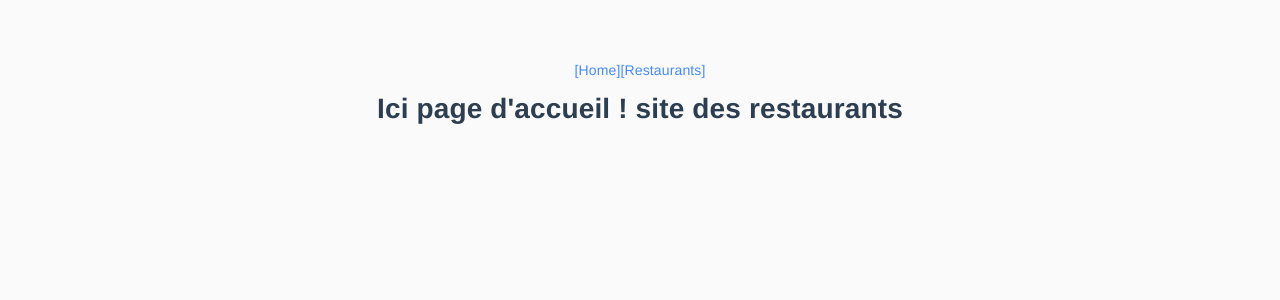
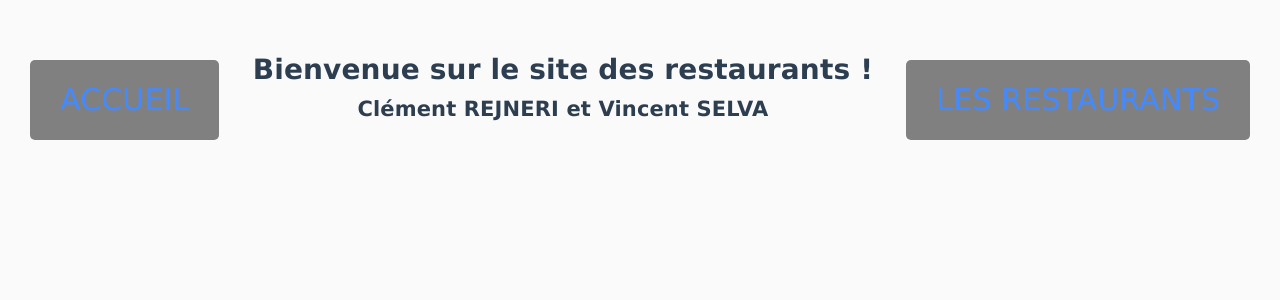
Before and after one commit to VinceSelva/projet-buffa-vuejs, a Vue app: page / in a window 1280 px wide. Shown: the top 300 px of the page. Built offline with nearby package versions, Linux system fonts and the light colour scheme.

Commit message:
Modification Note et données

```diff
--- a/src/App.vue
+++ b/src/App.vue
@@ -1,8 +1,16 @@
 <template>
   <div id="app">
-    <router-link to="/">[Home]</router-link>
-    <router-link to="/restaurants">[Restaurants]</router-link>
-     <router-view></router-view>
+    <div class="accMenu">
+      <router-link to="/">Accueil</router-link>
+    </div>
+
+    <div class="restMenu">
+      <router-link to="/restaurants">Les restaurants</router-link>
+    </div>
+       <router-view></router-view>
+    <!--<div class="imgAcc">
+      <img src="../src/assets/fond_accueil.png">
+    </div>-->
   </div>
 </template>
 
@@ -24,6 +32,38 @@ export default {
 </script>
 
 <style>
+
+*{
+  font-family: Lucida Sans Unicode;
+}
+
+.accMenu,
+.restMenu{
+  margin-bottom: 100px;
+  text-transform: uppercase;
+  text-decoration: none;
+  font-size: 30px;
+  background-color: grey;
+  padding: 30px;
+  border-radius: 5px;
+}
+
+
+.accMenu{
+  margin-left: 30px;
+  float: left;
+}
+
+.restMenu{
+  margin-right: 30px;
+  float: right;
+}
+
+.imgAcc{
+  width: auto !important;
+  height: 10px !important;
+}
+
 #app {
   font-family: "Avenir", Helvetica, Arial, sans-serif;
   -webkit-font-smoothing: antialiased;
--- a/src/components/HelloWorld.vue
+++ b/src/components/HelloWorld.vue
@@ -1,6 +1,7 @@
 <template>
   <div>
-   <h1>Ici page d'accueil ! {{msg}}</h1>
+   <h1>Bienvenue sur le site des restaurants !</h1>
+   <h2>{{msg}}</h2>
    <!--
    <div>
       <small>Flat</small>
--- a/src/components/RestaurantDetail.vue
+++ b/src/components/RestaurantDetail.vue
@@ -1,6 +1,6 @@
 <template>
   <div>
-    <h1>Details du restaurant {{nom}}</h1>
+    <h1 class="titre">Details du restaurant {{nom}}</h1>
     <p> Type : {{cuisine}} </p>
     <p> Adresse : {{addr}} </p>
 
@@ -26,10 +26,8 @@ export default {
     RestaurantNote,
     RestaurantMap
   },
-  computed: { // computed data, permet de définir des data "calculées"
+  computed: {
     id() {
-      // on y accèdera par {{id}} dans le template, et par this.id
-      // dans le code
       return this.$route.params.id
     }
   },
@@ -84,5 +82,7 @@ export default {
 
 <!-- Add "scoped" attribute to limit CSS to this component only -->
 <style scoped>
+.titre{
 
+}
 </style>
--- a/src/components/RestaurantMap.vue
+++ b/src/components/RestaurantMap.vue
@@ -1,6 +1,14 @@
 <template>
   <div>
-    test
+    <GmapMap
+  :center="{lat:item[1], lng:item[0]}"
+  :zoom="7"
+  map-type-id="terrain"
+  style="width: 500px; height: 300px"
+>
+</GmapMap>
+
+
   </div>
 </template>
 
--- a/src/components/RestaurantMenu.vue
+++ b/src/components/RestaurantMenu.vue
@@ -1,13 +1,11 @@
 <template>
   <div>
-    <p>---------------------------------</p>
-    <h1> Au menu </h1>
+    <h1> Le menu </h1>
     <div v-if="item">
       <div v-for="menu in item" :key="menu.nom">
-        <p>---------------------------------</p>
         <h2>{{menu.nom}}</h2>
-        <p> Prix : {{menu.prix}}€</p>
-        <!-- <button v-on:click="afficheMenu()">Détails du menu</button> -->
+        <p> Le prix : {{menu.prix}} €</p>
+        <!-- <button v-on:click="afficheMenu()">Le menu</button> -->
         <h3> Les entrées : </h3>
         <p v-for="entree in menu.entrees" :key="entree"> {{entree}}</p>
         <h3> Les plats : </h3>
@@ -15,9 +13,6 @@
         <h3> Les desserts : </h3>
         <p v-for="dessert in menu.desserts" :key="dessert"> {{dessert}}</p>
       </div>
-    </div>
-    <div v-else>
-      <p>Menu indisponible pour ce restaurant</p>
     </div>
   </div>
 </template>
--- a/src/components/RestaurantNote.vue
+++ b/src/components/RestaurantNote.vue
@@ -1,22 +1,39 @@
 <template>
   <div>
-    test
+    <h1> Avis </h1>
+    <div v-if="hasEval">
+      <div v-for="note in item" :key="note.date">
+        <p> Date : {{note.date}}</p>
+        <p> Grade : {{note.grade}}</p>
+        <p> Note : {{note.score}}</p>
+      </div>
+    </div>
   </div>
 </template>
 
 <script>
 export default {
   props: {
+    item: Array
   },
 
   data: function(){
     return {
+      evaluations: this.value,
+      hasEval: true
     }
   },
-  mounted(){
-
+  updated(){
+    this.hasEval = this.verifNote();
   },
   methods: {
+    verifNote(){
+      if(this.item.length > 0){
+        return true;
+      } else {
+        return false;
+      }
+    }
   }
 };
 </script>
--- a/src/components/Restaurants.vue
+++ b/src/components/Restaurants.vue
@@ -20,7 +20,6 @@
   <button v-on:click="pagePrecedente()" v-bind:disabled="page==0">Précédent</button>
   <button v-on:click="pageSuivante()" :disabled="page == nbPagesDeResultats">Suivant</button>
 
-  <H1>TABLE VUE-MATERIAL</H1>
   <div>
     <form v-if="isInModif" v-on:submit="modifierRestaurant" method="post">
       <h1>Modifier le restaurant {{nomModif}} :</h1>
@@ -42,7 +41,7 @@
                 </div>
 
                 <md-field md-clearable class="md-toolbar-section-end">
-                    <md-input placeholder="Search by name..." v-model="nomRecherche" @input="getDataFromServer()" />
+                    <md-input placeholder="Rechercher le nom du restaurant" v-model="nomRecherche" @input="getDataFromServer()" />
                 </md-field>
             </md-table-toolbar>
 
--- a/src/main.js
+++ b/src/main.js
@@ -9,9 +9,16 @@ import RestaurantDetail from "./components/RestaurantDetail.vue";
 import HelloWorld from "./components/HelloWorld.vue";
 
 // configs...
+
+
+
+
+
 Vue.use(VueMaterial)
 Vue.config.productionTip = false
 Vue.use(VueRouter)
+
+
 
 // config du router :
 const router = new VueRouter({
@@ -20,7 +27,7 @@ const router = new VueRouter({
       path: '/',
       component: HelloWorld,
       props:{
-        msg:" site des restaurants"
+        msg:"Clément REJNERI et Vincent SELVA"
       }
     },
     {
@@ -38,6 +45,7 @@ const router = new VueRouter({
 new Vue({
   router,
 
+
   // si router pas de rendu de composant
   render: h => h(App)
 }).$mount('#app')
```
Also changed, not shown: src/assets/fond_accueil.png (added).
